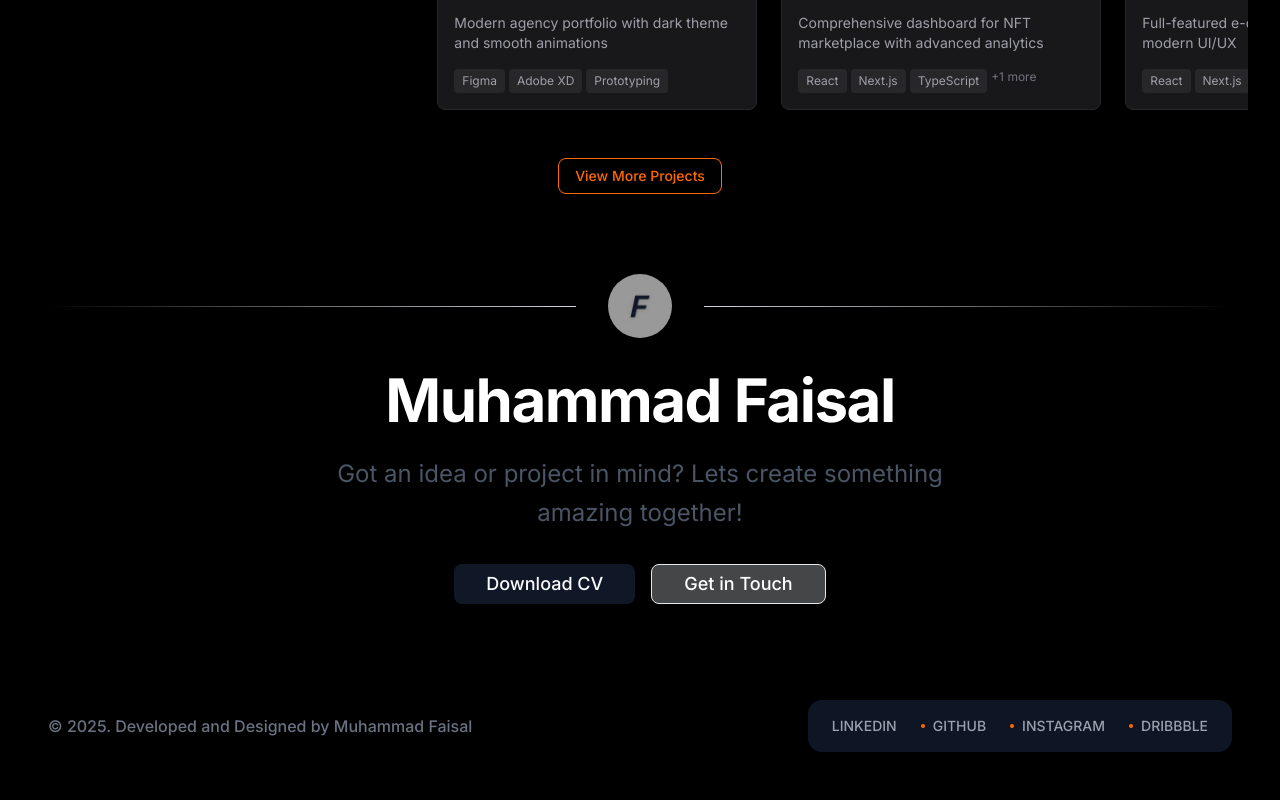
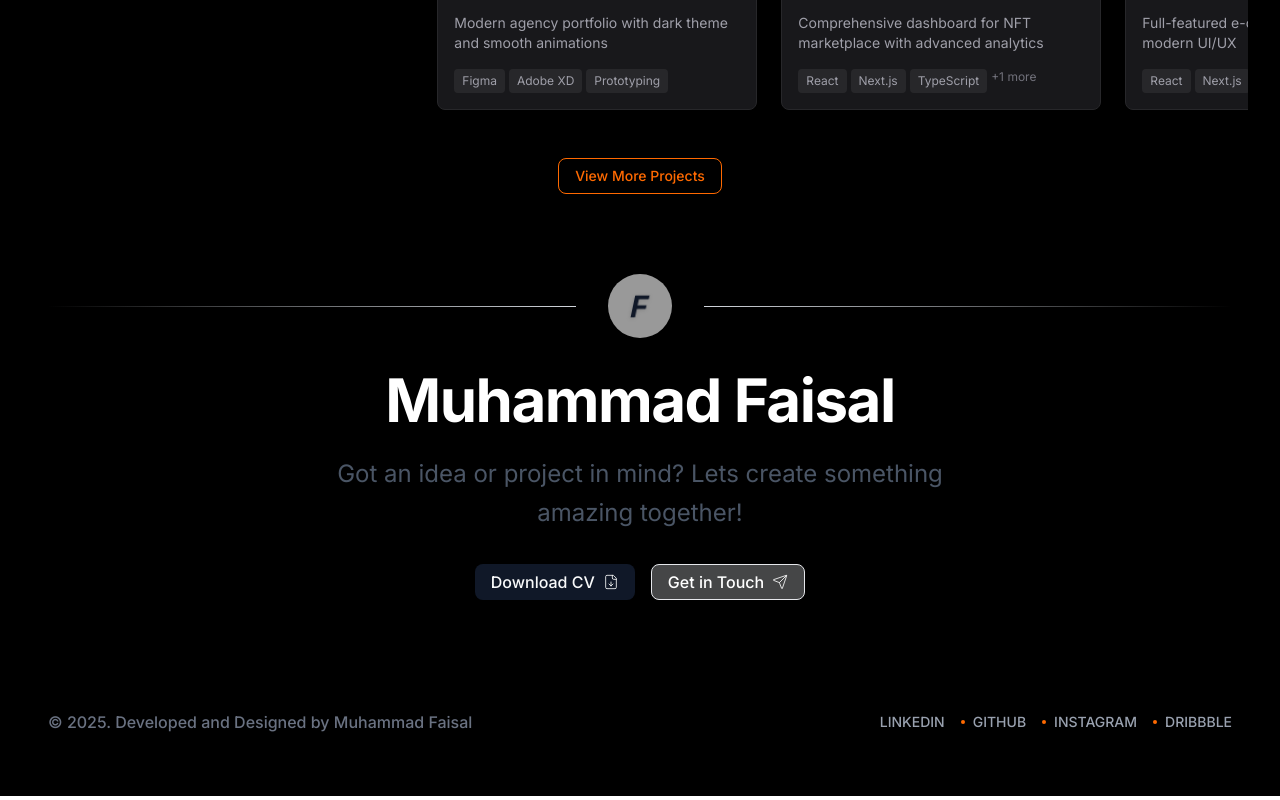
Before and after one commit to matfaisall/personal-branding, a Next.js app: page / in a window 1280 px wide. Shown: the part 2322-3122 px from the top of the page. Built offline with nearby package versions, Linux system fonts and the light colour scheme.

Commit message:
feat: enhance button and link social media

```diff
--- a/src/app/(homepage)/components/ContactUs.tsx
+++ b/src/app/(homepage)/components/ContactUs.tsx
@@ -3,6 +3,7 @@
 import { Button } from '@/components/ui/button';
 import React from 'react';
 import { AnimatePresence, motion, type Variants } from 'motion/react';
+import { Send, FileDown } from 'lucide-react';
 
 const ContactUsSection = () => {
   const socialLinks = ['LINKEDIN', 'GITHUB', 'INSTAGRAM', 'DRIBBBLE'];
@@ -286,22 +287,31 @@ const ContactUsSection = () => {
           </motion.p>
 
           {/* 🎯 BUTTONS */}
-          <motion.div variants={buttonsContainerVariants} className="flex justify-center gap-4">
+          <motion.div
+            variants={buttonsContainerVariants}
+            className="flex flex-wrap justify-center gap-4"
+          >
             <motion.div variants={buttonVariants} whileHover="hover" whileTap="tap">
               <Button
-                size="lg"
-                className="px-8 py-3 text-lg font-medium shadow-lg transition-all duration-300 hover:shadow-xl"
+                size="default"
+                className="text-md px-4 py-3 font-medium transition-all duration-300"
               >
-                Download CV
+                Download CV{' '}
+                <span>
+                  <FileDown strokeWidth={1.25} size={12} />
+                </span>
               </Button>
             </motion.div>
             <motion.div variants={buttonVariants} whileHover="hover" whileTap="tap">
               <Button
-                size="lg"
+                size="default"
                 variant="outline"
-                className="px-8 py-3 text-lg font-medium shadow-lg transition-all duration-300 hover:shadow-xl"
+                className="text-md px-4 py-3 font-medium transition-all duration-300"
               >
-                Get in Touch
+                Get in Touch{' '}
+                <span>
+                  <Send strokeWidth={1.25} size={12} />
+                </span>
               </Button>
             </motion.div>
           </motion.div>
@@ -325,14 +335,14 @@ const ContactUsSection = () => {
                 scale: 1.02,
                 boxShadow: '0 20px 40px rgba(0,0,0,0.1)',
               }}
-              className="rounded-xl bg-gray-900/90 px-6 py-4 backdrop-blur-md"
+              className="rounded-xl bg-black py-4 backdrop-blur-md"
             >
               <AnimatePresence mode="wait">
                 <motion.div
                   initial="hidden"
                   animate="visible"
                   exit="hidden"
-                  className="flex items-center gap-6"
+                  className="flex flex-wrap items-center justify-center gap-4"
                   variants={{
                     hidden: { opacity: 0 },
                     visible: {
```
